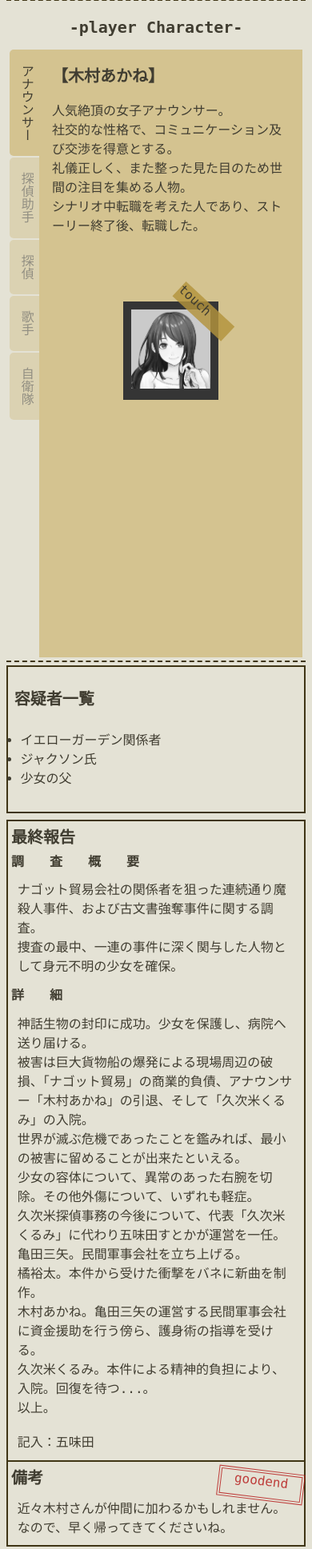
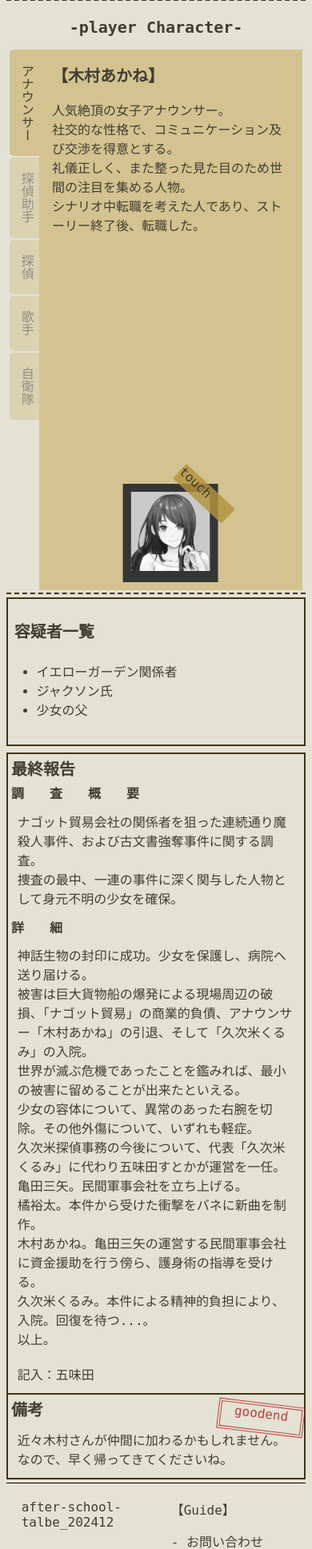
Before and after one commit to Next0000/after-school-talbe, a PHP site: the page made by シナリオ/index1.html in a window 390 px wide. Shown: the part 790-2727 px from the top of the page at 80% size. Run offline with PHP 8.4, Linux system fonts and the light colour scheme; some web fonts are replaced.

Commit message:
20251220

```diff
--- a/シナリオ/Scenario_page.css
+++ b/シナリオ/Scenario_page.css
@@ -46,6 +46,7 @@ main{
   text-align: left;
   padding: 1vw;
   margin: 0;
+  width: 15vw;
 }
 /*story*/
 .repo3{
@@ -86,6 +87,7 @@ main{
 .tab > div {
   display: none;
   width: 100%;
+  height: 30vw;
   padding: 10px;
   font-size: 16px;
   background-color: #d4c390;
@@ -104,11 +106,13 @@ main{
   margin-bottom: 50px;
 }
 .member_picture{
-  position: relative;
+  position: absolute;
   width: 10%;
   padding: 10px;
   background-color: #353535;
-  margin: auto;
+  left: 50%;
+  bottom: 40px;
+  transform: translateX(-50%);
 }
 .member_picture img{
   -webkit-filter: grayscale(100%);
@@ -162,6 +166,7 @@ main{
 /*報告欄*/
 .repo4-2{
   border: solid 2px #3F3515;
+  width: calc(100% - 30vw);
 }
 /*備考と判定*/
 .repo4-3{
@@ -198,6 +203,7 @@ main{
   .repo2{
     padding: 2vw;
     height: auto;
+    width: auto;
   }
   .repo2 p{
     margin: 0;
@@ -215,14 +221,19 @@ main{
     justify-content: space-between;
   }
   .repo4-1{
-      border: solid 2px #3F3515;
       margin: 1vw 0 2vw 0;
       padding: 2vw;
       width: auto;
   }
+  .repo4-1 ul li{
+    margin-left: 20px;
+  }
   .repo4-1 ul p{
     margin: 0;
   }
+  .repo4-2{
+  width: auto;
+}
   .repo4-2 p{
     padding: 2vw;
   }
@@ -243,7 +254,7 @@ main{
   display: block;
   flex-wrap:nowrap;
   width: 100%;
-  height: 90vh;
+  min-height: 80vh;
 }
 
 .tab > label {
@@ -272,9 +283,9 @@ main{
   width: 90%;
 }
 .member_picture{
-  position: relative;
+  position: absolute;
   width: 30%;
-  margin: auto;
+  bottom: 10px;
 }
 /*-------------------------------------------*/
 /*写真一覧*/
--- a/シナリオ/index1.html
+++ b/シナリオ/index1.html
@@ -167,7 +167,7 @@
         </ul>
       </div>
 
-      <div class="repo4-2"style="width: auto;">
+      <div class="repo4-2">
         <h2 style="margin: 1vw;">最終報告</h2>
         <h3 style="margin: 1vw;">調査概要</h3>
         <p style="margin: 1vw;">ナゴット貿易会社の関係者を狙った連続通り魔殺人事件、および古文書強奪事件に関する調査。<br>
--- a/シナリオ/index2.html
+++ b/シナリオ/index2.html
@@ -173,7 +173,7 @@
         </ul>
       </div>
 
-      <div class="repo4-2"style="width: auto;">
+      <div class="repo4-2">
         <h2 style="margin: 1vw;">最終報告</h2>
         <h3 style="margin: 1vw;">調査概要</h3>
         <p style="margin: 1vw;">
--- a/シナリオ/index3.html
+++ b/シナリオ/index3.html
@@ -170,7 +170,7 @@
         </ul>
       </div>
 
-      <div class="repo4-2"style="width: auto;">
+      <div class="repo4-2">
         <h2 style="margin: 1vw;">最終報告</h2>
         <h3 style="margin: 1vw;">供述調書</h3>
         <p style="margin: 1vw;">
--- a/シナリオ/index4.html
+++ b/シナリオ/index4.html
@@ -169,7 +169,7 @@
         </ul>
       </div>
 
-      <div class="repo4-2"style="width: auto;">
+      <div class="repo4-2">
         <h2 style="margin: 1vw;">最終報告</h2>
         <p style="margin: 1vw;">xx月xx日</p>
         <p style="margin: 1vw;">
--- a/シナリオ/index5.html
+++ b/シナリオ/index5.html
@@ -148,7 +148,7 @@
         </ul>
       </div>
 
-      <div class="repo4-2"style="width: auto;">
+      <div class="repo4-2">
         <h2 style="margin: 1vw;">最終報告</h2>
         <p style="margin: 1vw;">依頼人：カロゲロ・モレロ、<s>詳細：紛失物の捜査。</s>詳細：盗まれたダイヤの捜索及び回収<br>
           ニューボルドにて依頼の品を発見、<s>数件の事件。事故に遭遇したものの依頼は完遂。</s>道中ダイヤを狙う者たち（本件に関わるマフィア組織）による捜査妨害・また武力行使があったため、
--- a/シナリオ/index7.html
+++ b/シナリオ/index7.html
@@ -166,7 +166,7 @@
         </ul>
       </div>
 
-      <div class="repo4-2"style="width: auto;">
+      <div class="repo4-2">
         <h2 style="margin: 1vw;">最終報告</h2>
         <p style="margin: 1vw;">
           （日影_私記）<br>
```
